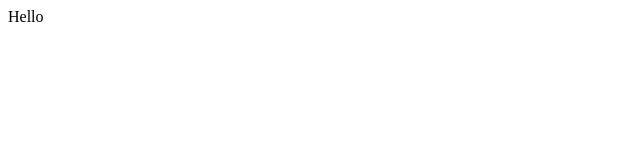
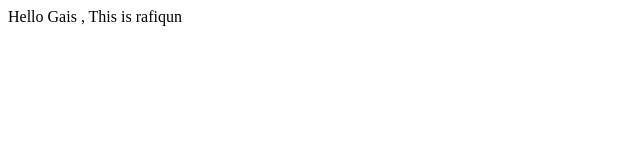
Before and after one commit to otterqun/portfolio, a plain HTML site: page index.html in a window 1280 px wide. Shown: the whole page, without its empty margins (0-640 px from the left). Drawn offline with Linux system fonts and the light colour scheme.

Commit message:
first commit

```diff
--- a/index.html
+++ b/index.html
@@ -6,6 +6,6 @@
     <title>Document</title>
 </head>
 <body>
-    Hello
+    Hello Gais , This is rafiqun
 </body>
 </html>
```
